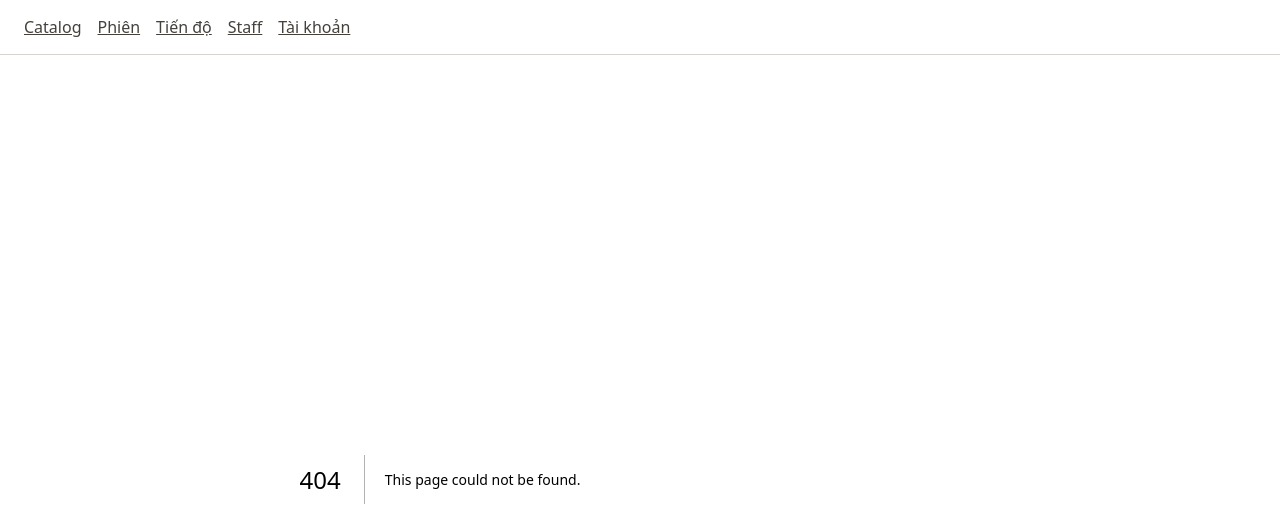
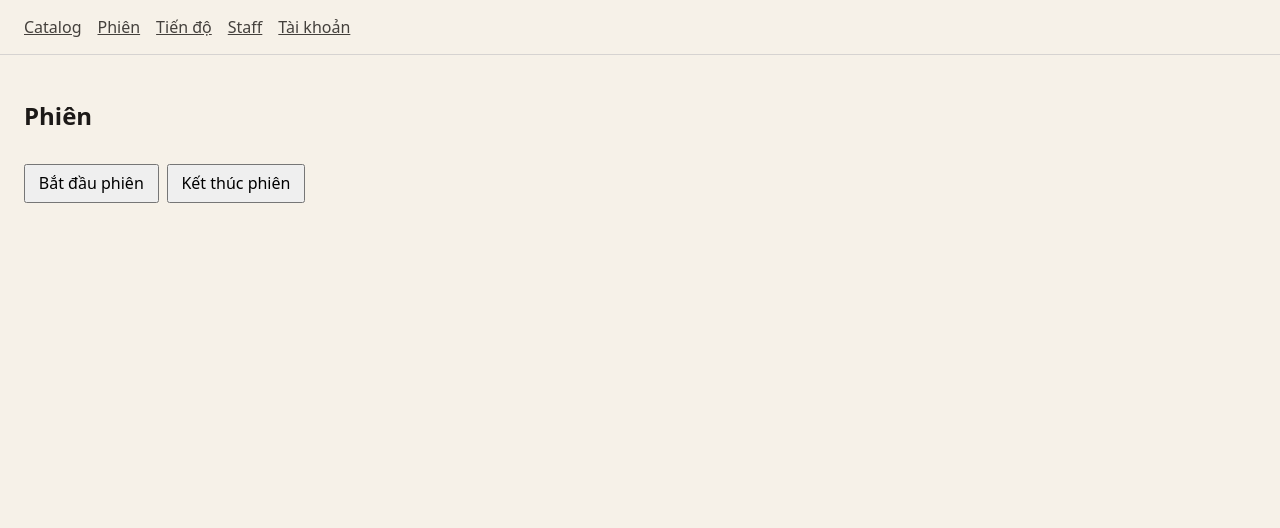
Before and after one commit to quyendolearndata/JPLearn, a Next.js app in the folder apps/web/: page /session in a window 1280 px wide. Before the commit this address had no page. Shown: the top 528 px of the page. Built offline with nearby package versions, Linux system fonts and the light colour scheme.

Commit message:
feat(web): add session start and end page (FR-SES-001)
Let a signed-in learner start and end a listening session so minutes_comprehensible can accumulate.

```diff
--- /dev/null
+++ b/apps/web/src/app/session/page.tsx
@@ -0,0 +1,47 @@
+"use client";
+
+import { useState } from "react";
+import { api } from "../../lib/api";
+import { getToken } from "../../lib/auth-storage";
+
+export default function SessionPage() {
+  const [sessionId, setSessionId] = useState<string | null>(null);
+  const [status, setStatus] = useState("");
+
+  async function start() {
+    const token = getToken();
+    if (!token) {
+      setStatus("Hãy đăng nhập.");
+      return;
+    }
+    const res = await api("/sessions", {
+      method: "POST",
+      token,
+      body: JSON.stringify({ device_class: "web" }),
+    });
+    const body = await res.json();
+    setSessionId(body.id);
+    setStatus("Phiên đang chạy.");
+  }
+
+  async function end() {
+    const token = getToken();
+    if (!token || !sessionId) return;
+    await api(`/sessions/${sessionId}/end`, { method: "POST", token });
+    setSessionId(null);
+    setStatus("Đã kết thúc phiên.");
+  }
+
+  return (
+    <section>
+      <h1>Phiên</h1>
+      <p>{status}</p>
+      <button type="button" onClick={() => void start()}>
+        Bắt đầu phiên
+      </button>
+      <button type="button" onClick={() => void end()}>
+        Kết thúc phiên
+      </button>
+    </section>
+  );
+}
```
